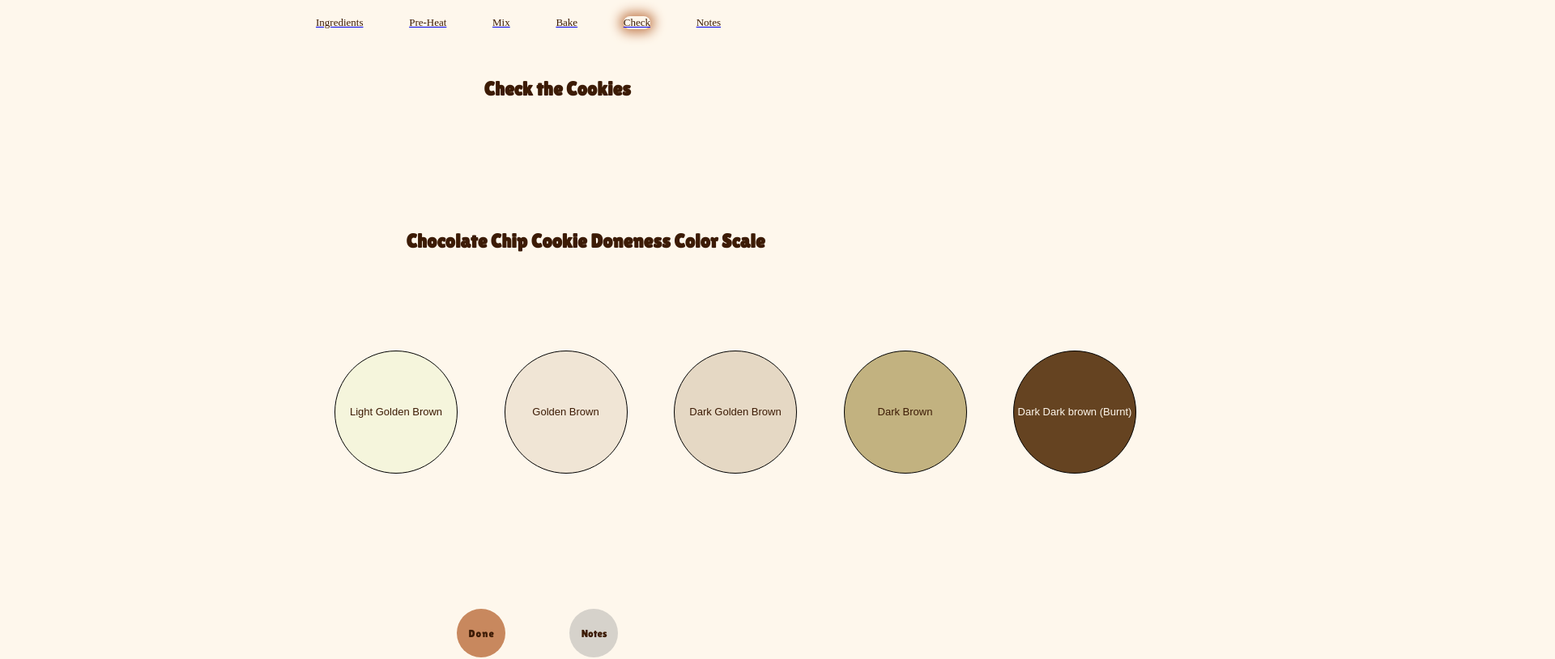
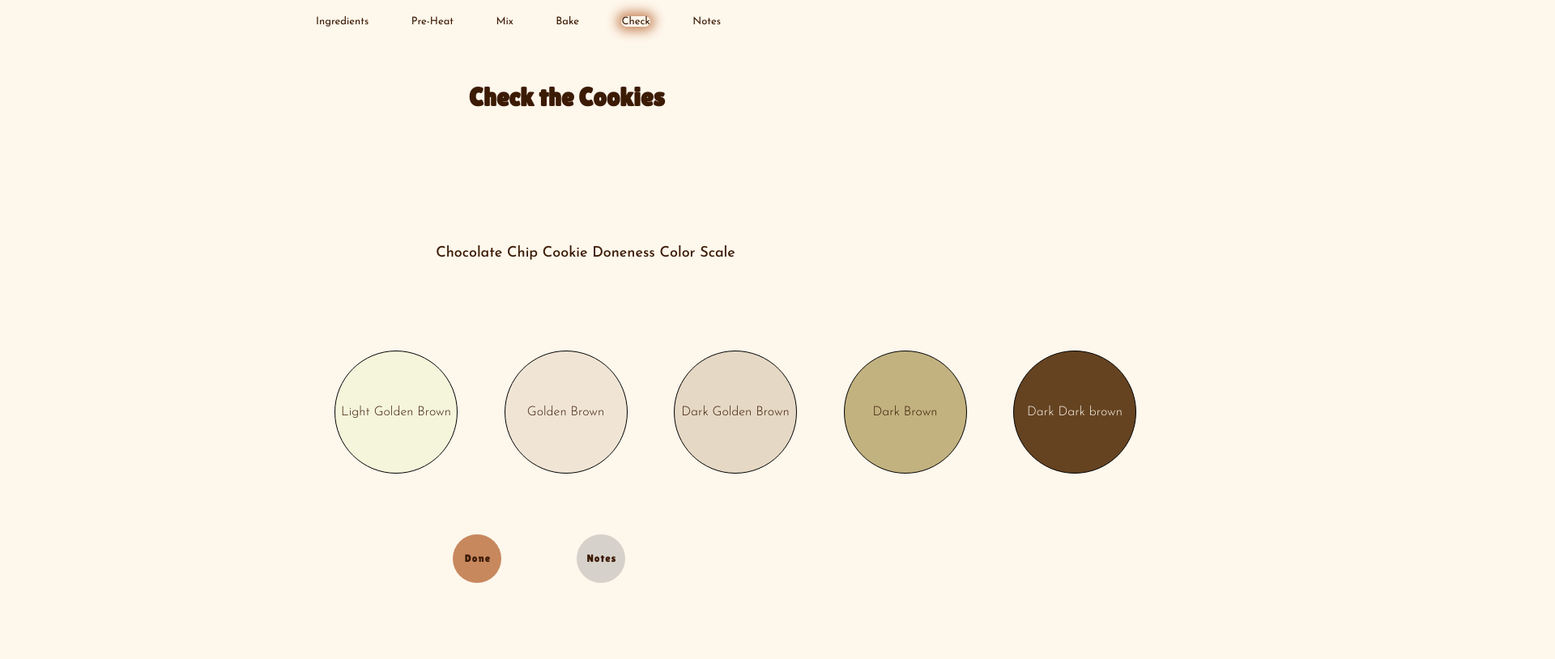
Before and after one commit to Anniestannie/Anniestannie.github.io, a plain HTML site: page project-1/check.html in a window 1280 px wide. Shown: the top 814 px of the page at 81% size, 1920 px wide, since content can reach past the window. Drawn offline with Linux system fonts and the light colour scheme.

Commit message:
FINISHED

```diff
--- a/project-1/check.css
+++ b/project-1/check.css
@@ -21,18 +21,22 @@
   }
 
   .step1 {
+    text-decoration: none;
       color: #3c1b05;
   }
 
   .step2 {
+    text-decoration: none;
     color: #3c1b05;
   }
 
   .step3 {
+    text-decoration: none;
     color: #3c1b05;
   }
 
   .step4 {
+    text-decoration: none;
     color: #3c1b05;
   }
 
@@ -49,12 +53,12 @@
 
   h1 {
     position: absolute;
-    width: 250px;
+    width: 350px;
     height: 58px;
     top: 80px;
-    left: 44%;
+    left: 41%;
     color: #3c1b05;
-    font-size: 24px;
+    font-size: 32px;
     letter-spacing: 0;
     font-family: Lilita One, serif;
     text-align: center;
@@ -66,12 +70,13 @@
     position: absolute;
     width: 550px;
     height: 58px;
-    top: 33%;
+    top: 36%;
     left: 35%;
     color: #3c1b05;
-    font-size: 24px;
+    font-size: 18px;
     letter-spacing: 0;
-    font-family: Lilita One, serif;
+    font-family: Josefin Sans, Arial, Helvetica, sans-serif;
+  font-weight: 500;
     text-align: center;
     justify-content: center;
   }
@@ -99,9 +104,10 @@
   }
 
   label{
-   font-family: Arial, Helvetica, sans-serif;
+    font-family: Josefin Sans, Arial, Helvetica, sans-serif;
+    font-weight: 350;
     color: #3c1b05;
-    font-size: 13px;
+    font-size: 16px;
     line-height: 150px;
   }
 
@@ -111,9 +117,10 @@
 
   .popup-info {
     display: none;
-    font-family: Arial, Helvetica, sans-serif;
+    font-family: Josefin Sans, Arial, Helvetica, sans-serif;
+    font-weight: 300;
     color: #3c1b05;
-    font-size: 13px;
+    font-size: 16px;
     position: absolute;
     top: 100%;
     left: 0;
@@ -134,8 +141,8 @@
 
 
   .yesbutton {
+    display: inline-block;
     background-color: #c8885e;
-    position: absolute;
     width: 60px;
     height: 60px;
     border-radius: 30px;
@@ -147,15 +154,16 @@
     font-family: Lilita One, serif;
     font-size: 13px;
     letter-spacing: 1px;
+    position: relative;
+    left: 15px;
     text-align: center;
   }
 
 
   .buttons {
-    position: absolute;
     width: 37px;
     height: 25px;
-    top: 18px;
+    top: 20px;
     left: 12px;
     font-weight: 400;
     font-size: 13px;
@@ -164,22 +172,25 @@
     line-height: 0;
   }
 
-  .group2 {
-    position: relative;
-    height: 60px;
-    height: 62px;
-    top: 450px;
-    left: 44%;
+
+  .group {
+    position: absolute;
+    bottom: 50px;
+    left: 58%;
+    z-index: 7;
+    transform: translate(-50%, -50%);
   }
 
+  .group2 {
+    position: absolute;
+    bottom: 50px;
+    left: 46%;
+    z-index: 7;
+    transform: translate(-50%, -50%);
+  }
 
-  .group {
-    position: relative;
-    height: 60px;
-    height: 62px;
-    top: 512px;
-    left: 55%;
-    z-index: 7;
+  .notesbutton{
+    display: inline-block;
   }
 
   .notesbutton a {
@@ -189,17 +200,12 @@
     font-size: 13px;
     letter-spacing: 1px;
     text-align: center;
+    position: relative;
   }
 
   .yesbutton:hover {
-    background-color: #97c1df;
+    background-color: #FF8D8D;
   }
-
-  .yesbutton a:hover {
-    color: white;
-  }
-
-
 
 
     @media only screen and (max-width: 1000px) {
@@ -302,12 +308,5 @@
         top: 350px;
 
  }
- .group2{
-    top: 350px;
-    left: 190px;
- }
- .group{
-    top: 412px;
-    left: 380px;
- }
+
     }
--- a/project-1/check.html
+++ b/project-1/check.html
@@ -13,12 +13,12 @@
 </head>
 <body>
     <div class="navbar">
-        <a href="../project-1/second-page.html"><div class="step1">Ingredients</div></a>
-        <a href="../project-1/third-page.html"><div class="step2">Pre-Heat</div></a>
-        <a href="../project-1/third-page.html"><div class="step3">Mix</div></a>
-        <a href="../project-1/sixth-page.html"><div class="step4">Bake</div></a>
-        <a href="../project-1/check.html"><div class="step5">Check</div></a>
-        <a href="../project-1/seventh-page.html"><div class="notes">Notes</div></a>
+      <div><a href="../project-1/second-page.html" class="step1">Ingredients</a></div>
+      <div><a href="../project-1/third-page.html" class="step2">Pre-Heat</a></div>
+      <div><a href="../project-1/fifth-page.html" class="step3">Mix</a></div>
+      <div><a href="../project-1/sixth-page.html" class="step4">Bake</a></div>
+      <div><a href="../project-1/check.html" class="step5">Check</a></div>
+      <div><a href="../project-1/seventh-page.html" class="notes">Notes</a></div>
     </div>
 
     <h1>Check the Cookies</h1>
@@ -56,10 +56,10 @@
         </div>
       </div>
 <div class="group">
-    <div class="notesbutton"><a href="../project-1/seventh-page.html"> <p class="buttons">Notes</p></a></div>
-</div>
+    <div class="notesbutton"><a class="buttons"href="../project-1/seventh-page.html">Notes</a></div>
+  </div>
 <div class="group2">
-         <div class="yesbutton"><a href="../project-1/index.html"> <p class="buttons">Done</a></div>
+    <div class="yesbutton"><a class="buttons" href="../project-1/index.html">Done</a></div>
 </div>
 </body>
 </html>
--- a/project-1/nav.css
+++ b/project-1/nav.css
@@ -10,6 +10,7 @@
   }
 
   .navbar div, .notes {
+    font-family: Josefin Sans, Arial, Helvetica, sans-serif;
     font-size: 13px;
     text-align: center;
     text-decoration: none;
--- a/project-1/stylefive.css
+++ b/project-1/stylefive.css
@@ -22,10 +22,12 @@
 
 .step1 {
     color: #3c1b05;
+    text-decoration: none;
 }
 
 .step2 {
   color: #3c1b05;
+  text-decoration: none;
 }
 
 .step3{
@@ -44,12 +46,12 @@
 
 h1 {
   position: absolute;
-  width: 250px;
+  width: 300px;
   height: 58px;
   top: 80px;
   left: 44%;
   color: #3c1b05;
-  font-size: 24px;
+  font-size: 32px;
   letter-spacing: 0;
   font-family: Lilita One, serif;
   text-align: center;
@@ -59,15 +61,16 @@
 
 p{
   position: absolute;
-  width: 800px;
+  width: 1050px;
   height: 500px;
   top: 40%;
   left: 30%;
-  font-family: Arial, Helvetica, sans-serif;
+  font-family: Josefin Sans, Arial, Helvetica, sans-serif;
+  font-weight: 350;
   color: #3c1b05;
-  font-size: 18px;
-  letter-spacing: 0;
-  line-height: normal;
+  font-size: 16px;
+  letter-spacing: 0p;
+  line-height: 22px;
 }
 
 .mixing{
@@ -79,14 +82,15 @@
 }
 
 span{
-  font-weight: bold;
+  font-size: 16px;
+  font-weight: 500;
 }
 
   .nextbutton{
     position: absolute;
     width: 60px;
     height: 60px;
-    top: 70%;
+    top: 73%;
     left: 49%;
     font-size: 13px;
     line-height: 50px;
@@ -98,7 +102,7 @@
 
 
   .nextbutton:hover {
-    background-color:#97c1df;
+    background-color:#FF8D8D;
   }
 
   @media only screen and (max-width: 1000px) {
--- a/project-1/styleone.css
+++ b/project-1/styleone.css
@@ -4,6 +4,10 @@
     flex-direction: row;
     justify-content: center;
   }
+
+.notes{
+  text-decoration: none;
+}
 
   .backlink{
     position: absolute;
@@ -24,8 +28,8 @@
     position: absolute;
     width: 20%;
     height: auto;
-    top: 550px;
-    font-size: 24px;
+    top: 525px;
+    font-size: 32px;
     font-family: Lilita One, serif;
     text-align: center;
     justify-content: center;
@@ -37,7 +41,7 @@
   .minitext{
     position: absolute;
     color: #3c1b05;
-    font-size: 13px;
+    font-size: 16px;
     text-align: center;
     letter-spacing: 0;
     line-height: normal;
@@ -84,17 +88,22 @@
     top: 30%;
   }
 
-  @media only screen and (max-width: 1000px) {
+  @media only screen and (max-width: 1200px) {
     .bigtext {
-      font-size: 24px;
+      font-size: 30px;
 
     }
 
     .minitext {
-      font-size: 12px;
+      font-size: 14px;
     }
     .circle {
       filter: blur(150px);
+    }
+
+    .nextbutton{
+      top: 75%;
+
     }
     .navbar {
       flex-direction: row;
@@ -112,20 +121,14 @@
     }
   }
 
-  @media only screen and (max-width: 1000px) {
-    .bigtext {
-      font-size: 20px;
-
-    }
-  }
-
   @media only screen and (max-width: 600px) {
     .bigtext {
-      font-size: 18px;
+      width: auto;
+      font-size: 30px;
     }
 
     .minitext {
-      font-size: 12px;
+      font-size: 14px;
     }
     .circle{
       filter: blur(150px);
@@ -141,5 +144,8 @@
     margin: 2% 0;
     margin-right: 10px;
   }
+.nextbutton{
+  top: 69%;
 
+}
   }
--- a/project-1/styleseven.css
+++ b/project-1/styleseven.css
@@ -21,6 +21,36 @@
   text-decoration: none;
 }
 
+.notes{
+  text-decoration: none;
+}
+
+.step1 {
+  text-decoration: none;
+    color: #3c1b05;
+}
+
+.step2 {
+  text-decoration: none;
+  color: #3c1b05;
+}
+
+.step3 {
+  text-decoration: none;
+  color: #3c1b05;
+}
+
+.step4 {
+  text-decoration: none;
+  color: #3c1b05;
+}
+
+.step5 {
+  text-decoration: none;
+  color: #3c1b05;
+}
+
+
 .notes {
   color: #3c1b05;
   position: relative;
@@ -42,7 +72,7 @@
   top: 80px;
   left: 44%;
   color: #3c1b05;
-  font-size: 24px;
+  font-size: 32px;
   letter-spacing: 0;
   font-family: Lilita One, serif;
   text-align: center;
@@ -51,11 +81,14 @@
 }
 
 p, ul{
-  font-family: Arial, Helvetica, sans-serif;
+  color: #3c1b05;
+  font-family: Josefin Sans, Arial, Helvetica, sans-serif;
+  font-weight: 350;
   position: relative;
   top: 100px;
   left: 620px;
   width: 600px;
+  line-height: 120%;
   height: 100%;
 }
 
@@ -64,10 +97,22 @@
 }
 
 .bold{
-  font-weight: bold;
+  font-weight: 500;
   text-decoration: underline;
 }
 
+.nextbutton{
+  position: relative;
+  left: 52%;
+  top: 150px;
+  transform: translate(-50%,-50%);
+}
+
+span{
+  position: relative;
+  top: 100px;
+  color: #fef7ec;
+}
 
 @media only screen and (max-width: 1000px) {
   h1 {
--- a/project-1/stylesix.css
+++ b/project-1/stylesix.css
@@ -20,15 +20,22 @@
   text-decoration: none;
 }
 
+.notes{
+  text-decoration: none;
+}
+
 .step1 {
+  text-decoration: none;
     color: #3c1b05;
 }
 
 .step2 {
+  text-decoration: none;
   color: #3c1b05;
 }
 
 .step3 {
+  text-decoration: none;
   color: #3c1b05;
 }
 
@@ -45,6 +52,35 @@
   box-shadow: 0 0 10pt 4pt  #c8885e;
 }
 
+@keyframes fadeInOut {
+  0% {
+    opacity: 0%;
+  }
+  50% {
+    opacity: 100%;
+  }
+  100% {
+    opacity: 0%;
+  }
+}
+
+.circle {
+  position: fixed;
+  height: 40%;
+  width: 40%;
+  max-width: 600px;
+  max-height: 600px;
+  background-color: #c8885e;
+  opacity: 0%;
+  border-radius: 50%;
+  filter: blur(150px);
+  transform: translateX(-50%);
+  z-index: -1;
+  top: 30%;
+  left: 50%;
+  animation: fadeInOut 6s ease infinite;
+}
+
 h1 {
   position: absolute;
   width: 250px;
@@ -52,7 +88,7 @@
   top: 80px;
   left: 44%;
   color: #3c1b05;
-  font-size: 24px;
+  font-size: 32px;
   letter-spacing: 0;
   font-family: Lilita One, serif;
   text-align: center;
@@ -66,7 +102,8 @@
   height: 500px;
   top: 40%;
   left: 36%;
-  font-family: Arial, Helvetica, sans-serif;
+  font-family: Josefin Sans, Arial, Helvetica, sans-serif;
+  font-weight: 500;
   color: #3c1b05;
   font-size: 18px;
   letter-spacing: 0;
@@ -106,30 +143,6 @@
 span{
   color: #fef7ec;
 }
-
-.popup-info {
-  display: none;
-  font-family: Arial, Helvetica, sans-serif;
-  color: #3c1b05;
-  font-size: 13px;
-  position: absolute;
-  top: 100%;
-  left: 0;
-  width: 100%;
-}
-
-.color-block:hover .popup-info {
-  display: block;
-}
-
-input[type="checkbox"] {
-  display: none;
-}
-
-input[type="checkbox"]:checked + .color-block .popup-info {
-  display: block;
-}
-
 
 
 
--- a/project-1/stylethree.css
+++ b/project-1/stylethree.css
@@ -22,6 +22,7 @@
 
 .step1 {
     color: #3c1b05;
+    text-decoration: none;
 }
 
 .step2 {
@@ -38,6 +39,35 @@
   outline-color: #c8885e;
 }
 
+@keyframes fadeInOut {
+  0% {
+    opacity: 0%;
+  }
+  50% {
+    opacity: 100%;
+  }
+  100% {
+    opacity: 0%;
+  }
+}
+
+.circle {
+  position: fixed;
+  height: 40%;
+  width: 40%;
+  max-width: 600px;
+  max-height: 600px;
+  background-color: #c8885e;
+  opacity: 0%;
+  border-radius: 50%;
+  filter: blur(202px);
+  transform: translateX(-50%);
+  z-index: -1;
+  top: 30%;
+  left: 50%;
+  animation: fadeInOut 6s ease infinite;
+}
+
 h1 {
   position: absolute;
   width: 250px;
@@ -45,7 +75,7 @@
   top: 80px;
   left: 44%;
   color: #3c1b05;
-  font-size: 24px;
+  font-size: 32px;
   letter-spacing: 0;
   font-family: Lilita One, serif;
   text-align: center;
@@ -59,7 +89,8 @@
   height: 500px;
   top: 40%;
   left: 30%;
-  font-family: Arial, Helvetica, sans-serif;
+  font-family: Josefin Sans, Arial, Helvetica, sans-serif;
+  font-weight: 500;
   color: #3c1b05;
   font-size: 18px;
   letter-spacing: 0;
@@ -94,8 +125,9 @@
 
 
   .nextbutton:hover {
-    background-color:#97c1df;
+    background-color:#FF8D8D;
   }
+
 
   @media only screen and (max-width: 1000px) {
     h1{
--- a/project-1/styletwo.css
+++ b/project-1/styletwo.css
@@ -54,7 +54,22 @@
   top: 80px;
   left: 44%;
   color: #3c1b05;
-  font-size: 24px;
+  font-size: 32px;
+  letter-spacing: 0;
+  font-family: Lilita One, serif;
+  text-align: center;
+  justify-content: center;
+  padding-bottom: 10px;
+}
+
+.shopping{
+  position: absolute;
+  width: 350px;
+  height: 58px;
+  top: 60px;
+  left: 42%;
+  color: #3c1b05;
+  font-size: 32px;
   letter-spacing: 0;
   font-family: Lilita One, serif;
   text-align: center;
@@ -69,11 +84,11 @@
 h2 {
   font-family: Arial, Helvetica, sans-serif;
   text-align: center;
-  font-size: 24px;
+  font-size: 16px;
   height: 70px;
   width: 700px;
   position: absolute;
-  top: 92%;
+  top: 96%;
   right: -35%;
   line-height: auto;
   color: #3c1b05;
@@ -144,8 +159,13 @@
 }
 
 .yesbutton:hover {
-  background-color: #97c1df;
+  background-color: #FF8D8D;
 }
+
+.yesbutton a:hover {
+  color: white;
+}
+
 
 .nobutton:hover {
   background-color: #3c1b05;
@@ -183,38 +203,38 @@
 .item-image {
   width: 125px;
   height: 125px;
-  border: 2px solid #3c1b05;
+  border: 1px solid #3c1b05;
   border-radius: 50%;
 }
 
 .check:checked + .check-label .item-image {
-  background-color: #97c1df;
+  background-color: #ffbebe;
 }
+
 
 .label {
   position: absolute;
-  font-size: 13px;
-  width: 100px;
+  font-size: 16px;
+  width: 120px;
   display: block;
   text-align: center;
   margin-top: 5px;
-  margin-left: 4%;
+  margin-left: 2%;
 }
 
 
 
 @media only screen and (max-width: 800px) {
   h1{
-    font-size: 24px;
+    font-size: 30px;
     position: absolute;
     left: 41%;
     width: 80px;
     height: 58px;
   }
   h2 {
-    font-size: 20px;
+    font-size: 14px;
     position: absolute;
-    top: 95%;
     width: 600px;
     height: 58px;
     right: -18%;
@@ -241,16 +261,15 @@
 @media only screen and (max-width: 600px) {
 
   h1{
-    font-size: 24px;
+    font-size: 30px;
     position: absolute;
     left: 41%;
     width: 80px;
     height: 58px;
   }
   h2 {
-    font-size: 18px;
+    font-size: 14px;
     position: absolute;
-    top: 95%;
     width: 600px;
     height: 58px;
     right: -18%;
```
Also changed, not shown: project-1/buttons.css (+7 -3 lines), project-1/fifth-page.html (+5 -5 lines), project-1/fourth-page.html (+4 -11 lines), project-1/index.html (+1 -1 lines), project-1/second-page.html (+1 -1 lines), project-1/seventh-page.html (+8 -6 lines), project-1/sixth-page.html (+6 -5 lines), project-1/third-page.html (+4 -3 lines).
